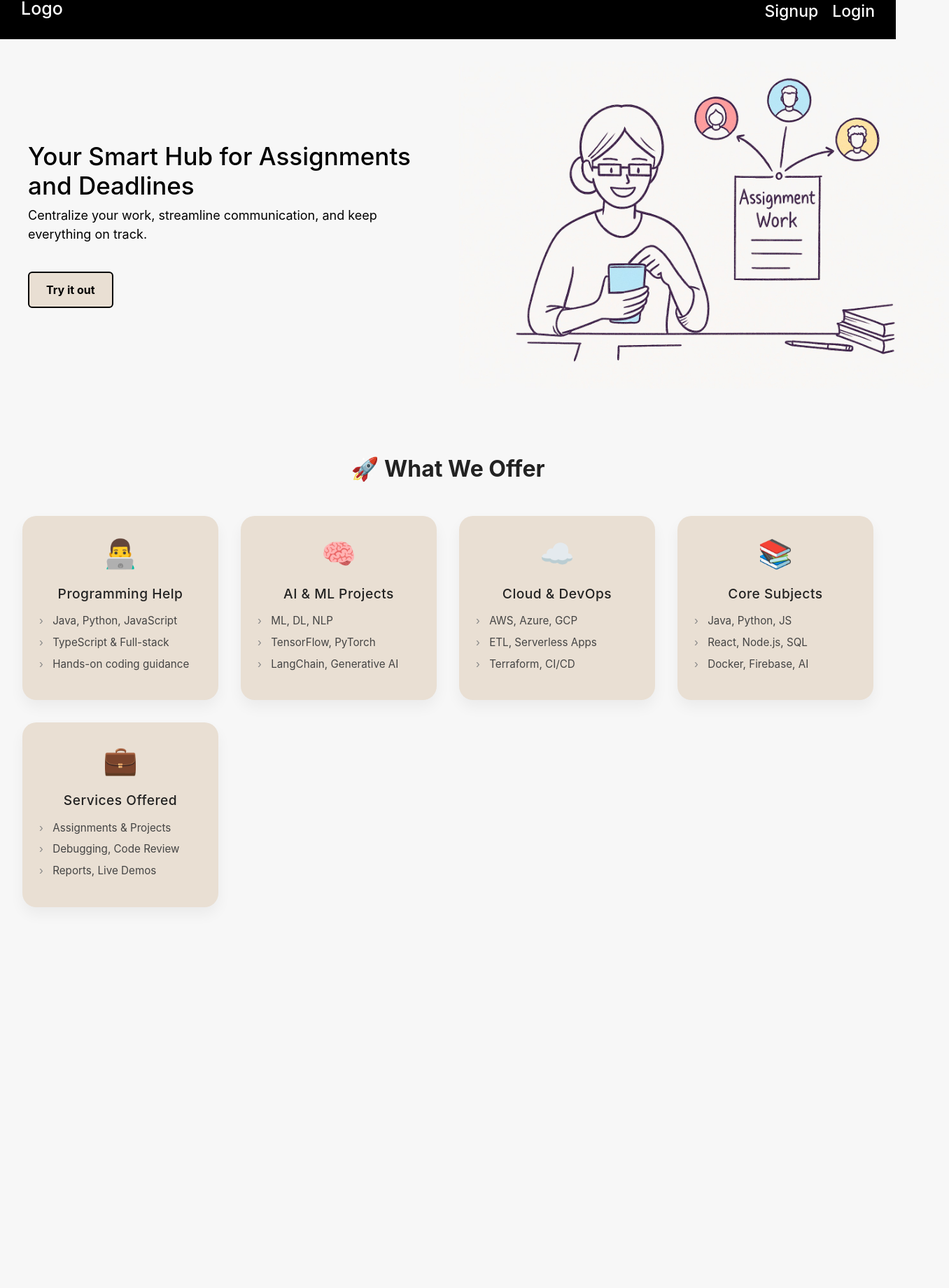
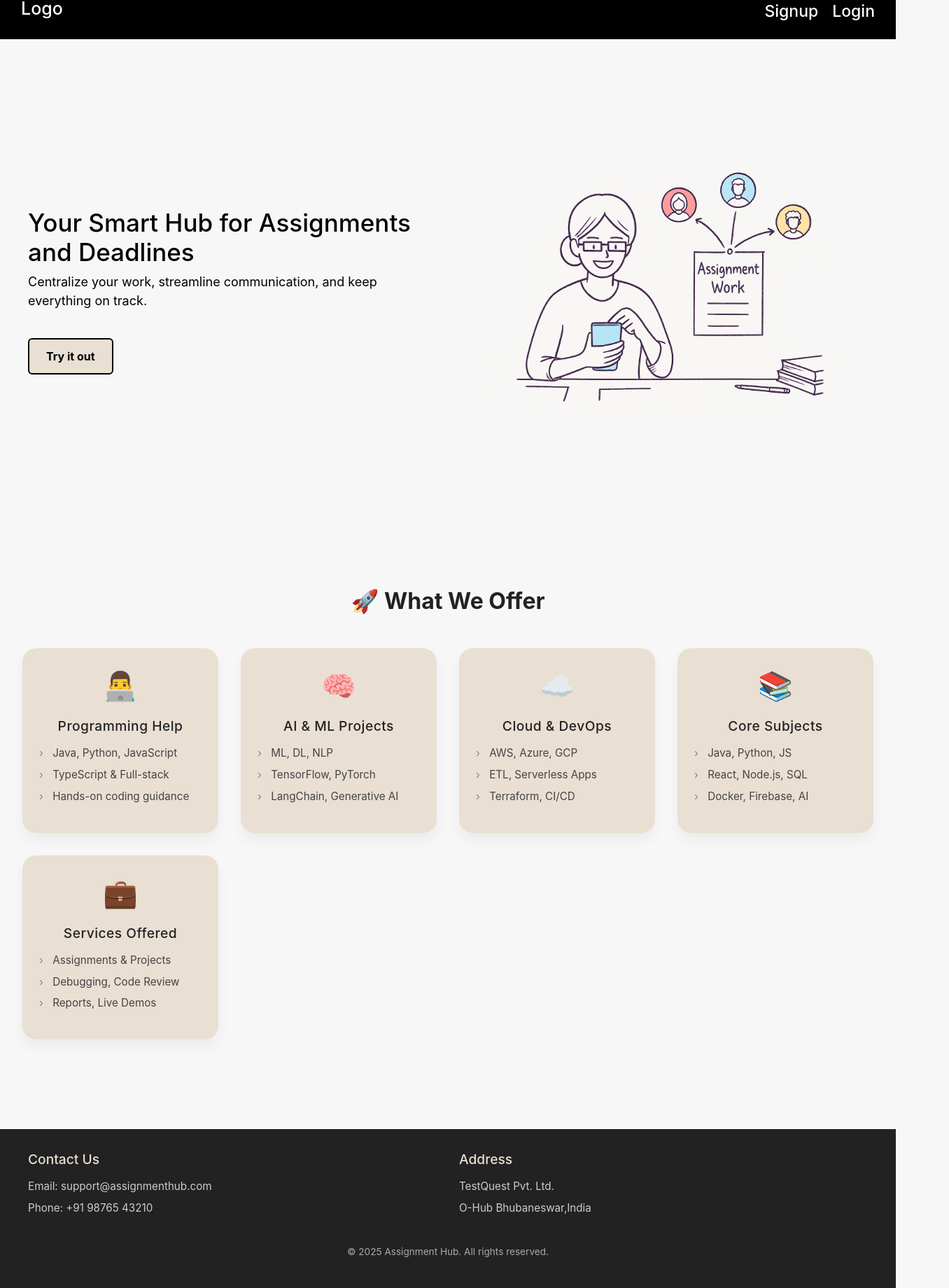
Before and after one commit to Chandrakantbhoi17/assignment_expert, a React (Vite) app in the folder assignment_expert_frontend/: page / in a window 1280 px wide. Shown: the part 24-1864 px from the top of the page at 70% size, 1356 px wide, since content can reach past the window. Before the commit the page ends 1384 px from the top, so only its background shows below. Built offline with nearby package versions, Linux system fonts and the light colour scheme.

Commit message:
add footer section

```diff
--- a/assignment_expert_frontend/src/Pages/Home/Home.jsx
+++ b/assignment_expert_frontend/src/Pages/Home/Home.jsx
@@ -1,7 +1,7 @@
 import { Link } from 'react-router-dom';
 import style from './Home.module.css';
 import assignmentwork from '../../components/Assets/assignmentwork.jpg';
-
+import Footer from '../../features/components/footer/footer.jsx';
 function Home() {
   return (
     <div className={style.HomePage}>
@@ -75,6 +75,7 @@ function Home() {
     </div>
   </div>
 </div>
+<Footer/>
 </div>
   );
 }
--- a/assignment_expert_frontend/src/Pages/Home/Home.module.css
+++ b/assignment_expert_frontend/src/Pages/Home/Home.module.css
@@ -1,13 +1,12 @@
-.HomeContainer h1{
-    color: white;
-    font-size: 35px;
-    color: black;
+/* Base Styles */
+.HomeContainer h1 {
+  color: black;
+  font-size: 35px;
 }
 
-.HomeContainer p{
-    color: white;
-    color: black;
-    font-size: 18px;
+.HomeContainer p {
+  color: black;
+  font-size: 18px;
 }
 
 .HomeContainer {
@@ -15,6 +14,7 @@
   display: flex;
   justify-content: center;
   align-items: center;
+  height: calc(100vh - 80px);
 }
 
 .content {
@@ -23,7 +23,8 @@
   justify-content: space-between;
   max-width: 1200px;
   width: 100%;
-  flex-wrap: wrap; /* For responsiveness */
+  flex-wrap: wrap;
+  gap: 2rem;
 }
 
 .textSection {
@@ -40,7 +41,7 @@
 }
 
 .imageSection img {
-  max-width: 700px;
+  max-width: 100%;
   height: auto;
   border-radius: 10px;
   object-fit: cover;
@@ -126,3 +127,63 @@
   left: 0;
   color: #888;
 }
+
+/* -----------------------
+   RESPONSIVE MEDIA QUERIES
+------------------------ */
+
+@media (max-width: 1024px) {
+  .content {
+    flex-direction: column;
+    align-items: center;
+    text-align: center;
+  }
+
+  .textSection {
+    padding-right: 0;
+    text-align: center;
+  }
+
+  .imageSection {
+    margin-top: 2rem;
+  }
+
+  .sectionTitle {
+    font-size: 1.75rem;
+  }
+
+  .card h3 {
+    font-size: 1.1rem;
+  }
+}
+
+@media (max-width: 600px) {
+  .HomeContainer h1 {
+    font-size: 28px;
+  }
+
+  .HomeContainer p {
+    font-size: 16px;
+  }
+
+  .tryButton {
+    padding: 0.6rem 1.2rem;
+    font-size: 0.95rem;
+  }
+
+  .servicesSection {
+    padding: 2rem 1rem;
+  }
+
+  .card {
+    padding: 1rem;
+  }
+
+  .card h3 {
+    font-size: 1rem;
+  }
+
+  .icon {
+    font-size: 2rem;
+  }
+}
--- /dev/null
+++ b/assignment_expert_frontend/src/features/components/footer/footer.jsx
@@ -0,0 +1,26 @@
+import React from 'react';
+import styles from './Footer.module.css';
+
+function Footer() {
+  return (
+    <footer className={styles.footer}>
+      <div className={styles.footerContent}>
+        <div className={styles.footerColumn}>
+          <h3>Contact Us</h3>
+          <p>Email: support@assignmenthub.com</p>
+          <p>Phone: +91 98765 43210</p>
+        </div>
+        <div className={styles.footerColumn}>
+          <h3>Address</h3>
+          <p>TestQuest Pvt. Ltd.</p>
+          <p>O-Hub Bhubaneswar,India</p>
+        </div>
+      </div>
+      <div className={styles.footerBottom}>
+        <p>&copy; {new Date().getFullYear()} Assignment Hub. All rights reserved.</p>
+      </div>
+    </footer>
+  );
+}
+
+export default Footer;
--- /dev/null
+++ b/assignment_expert_frontend/src/features/components/footer/footer.module.css
@@ -0,0 +1,52 @@
+.footer {
+  background-color: #222;
+  color: #fff;
+  padding: 2rem 1rem;
+  margin-top: 4rem;
+  text-align: center;
+}
+
+.footerContent {
+  display: flex;
+  justify-content: space-between;
+  flex-wrap: wrap;
+  max-width: 1200px;
+  margin: 0 auto;
+  text-align: left;
+  gap: 2rem;
+}
+
+.footerColumn {
+  flex: 1;
+  min-width: 250px;
+}
+
+.footerColumn h3 {
+  font-size: 1.2rem;
+  margin-bottom: 1rem;
+  color: #e9dfd3;
+}
+
+.footerColumn p {
+  font-size: 0.95rem;
+  margin-bottom: 0.5rem;
+  color: #ccc;
+}
+
+.footerBottom {
+  margin-top: 2rem;
+  font-size: 0.85rem;
+  color: #aaa;
+}
+
+/* Responsive */
+@media (max-width: 600px) {
+  .footerContent {
+    flex-direction: column;
+    text-align: center;
+  }
+
+  .footerColumn {
+    margin-bottom: 1.5rem;
+  }
+}
```
